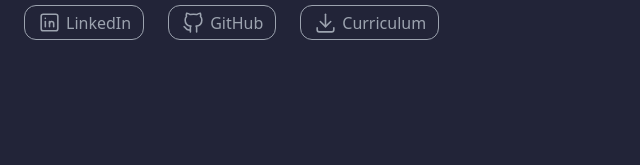
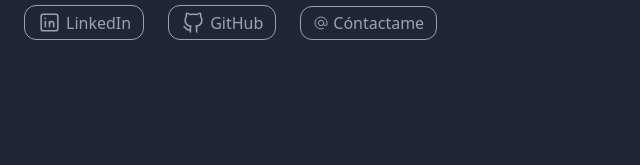
Before and after one commit to BMPaiba/portfolio, an Astro site: page / in a window 1280 px wide. Shown: the part 447-612 px from the top of the page, 488-1128 px from the left. Built offline with nearby package versions, Linux system fonts and the light colour scheme; Astro itself is replaced by a stand-in of ours.

Commit message:
cambios: contactame, url matrix tickets, icono mail

```diff
--- a/src/components/Home.astro
+++ b/src/components/Home.astro
@@ -2,6 +2,7 @@
 import Badge from "./Badge.astro";
 import BadgeRedes from "./BadgeRedes.astro";
 import { GitHub, LinkedIn, Download } from "./icons";
+import Mail from "./icons/Mail.astro";
 ---
 
 <section class="w-full lg:py-32 flex justify-around items-center">
@@ -52,12 +53,12 @@ import { GitHub, LinkedIn, Download } from "./icons";
           <BadgeRedes><GitHub /> GitHub</BadgeRedes>
         </a>
         <a
-          href="https://linkedin.com/in/brian-m-paiba"
+          href="mailto:miduga@gmail.com"
           target="_blank"
           rel="noopener"
           class="flex items-center transition md:justify-center md:hover:scale-105"
         >
-          <BadgeRedes><Download />Curriculum</BadgeRedes>
+          <BadgeRedes><Mail />Cóntactame</BadgeRedes>
         </a>
       </div>
     </div>
--- a/src/components/Project.astro
+++ b/src/components/Project.astro
@@ -57,7 +57,7 @@ import BadgeRedes from "./BadgeRedes.astro";
       </div>
       <a
         slot="links"
-        href="https://fullcontacttv.com.ar/"
+        href="https://play.google.com/store/search?q=matrix%20tickets&c=apps&hl=es_AR"
         target="_blank"
         rel="noopener"
         class="flex items-center transition md:justify-center md:hover:scale-105"
--- /dev/null
+++ b/src/components/icons/Mail.astro
@@ -0,0 +1,16 @@
+<svg
+  xmlns="http://www.w3.org/2000/svg"
+  class="icon icon-tabler icon-tabler-at"
+  width="16"
+  height="16"
+  viewBox="0 0 24 24"
+  stroke-width="1.5"
+  stroke="currentColor"
+  fill="none"
+  stroke-linecap="round"
+  stroke-linejoin="round"
+>
+  <path stroke="none" d="M0 0h24v24H0z" fill="none"></path>
+  <path d="M12 12m-4 0a4 4 0 1 0 8 0a4 4 0 1 0 -8 0"></path>
+  <path d="M16 12v1.5a2.5 2.5 0 0 0 5 0v-1.5a9 9 0 1 0 -5.5 8.28"></path>
+</svg>
```
